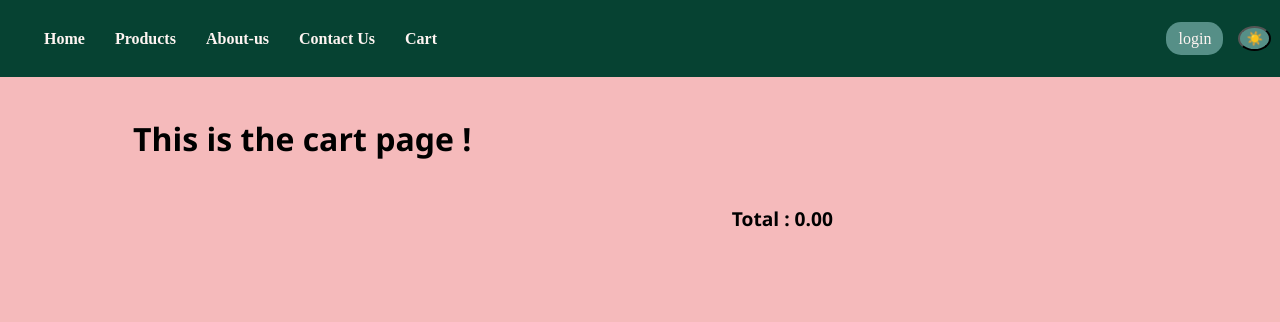
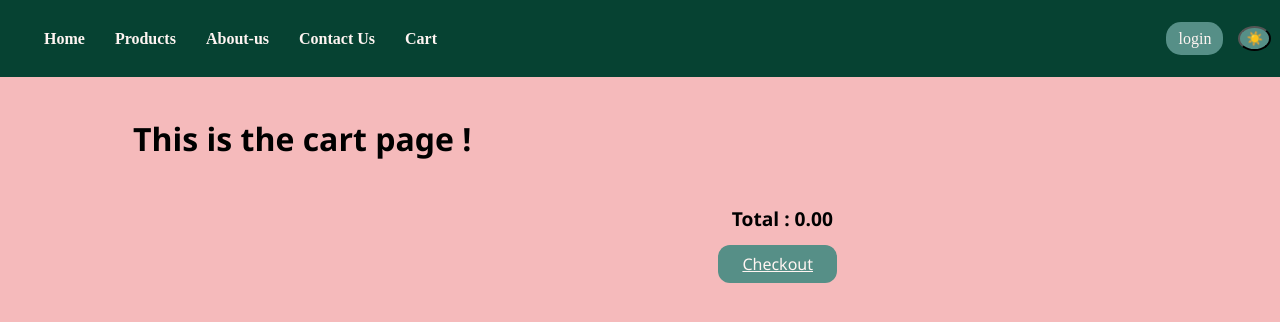
Before and after one commit to MananBagadi100/e-comm-web, a React (Vite) app: page /cart in a window 1280 px wide. Shown: the top 322 px of the page. Built offline with nearby package versions, Linux system fonts and the light colour scheme.

Commit message:
Checkout button UI only

```diff
--- a/src/components/Cart.jsx
+++ b/src/components/Cart.jsx
@@ -1,6 +1,7 @@
 import { useContext } from "react"
 import '../styles/CartStyle.css'
 import { cartContext } from "../context/CartContext"    //portal name
+import { Link } from "react-router-dom"
 const Cart = () => {
     const value=useContext(cartContext)
     console.log(value)
@@ -32,7 +33,10 @@ const Cart = () => {
                     }
                 </div>
                 <div className="cart-total-wrapper">
-                    <div className="cart-total">Total : {value.calculateTotal(value.cart)}</div>
+                    <div id="cart-total">Total : {value.calculateTotal(value.cart)}</div>
+                </div>
+                <div className="checkout-wrapper">
+                    <Link id="checkout-btn" to='/checkout'>Checkout</Link>
                 </div>
 
 
--- a/src/styles/CartStyle.css
+++ b/src/styles/CartStyle.css
@@ -92,7 +92,7 @@
   background-color: var(--btn-bg);
   border-radius:5px ;
 }
-.cart-total {
+#cart-total {
   font-size: larger;
   font-weight: bold;
 }
@@ -102,6 +102,19 @@
   justify-content: flex-end;
   margin-top: 20px;
   max-width: 700px;
+}
+.checkout-wrapper {
+  max-width: 700px;
+  display: flex;
+  justify-content: flex-end;
+  padding: 8px 4px;
+  margin-top: 5px;
+}
+#checkout-btn {
+  border-radius: 12px;
+  padding: 8px 24px;
+  color: var(--btn-txt);
+  background-color: var(--btn-bg);
 }
 
 @media (max-width: 600px) {
```
